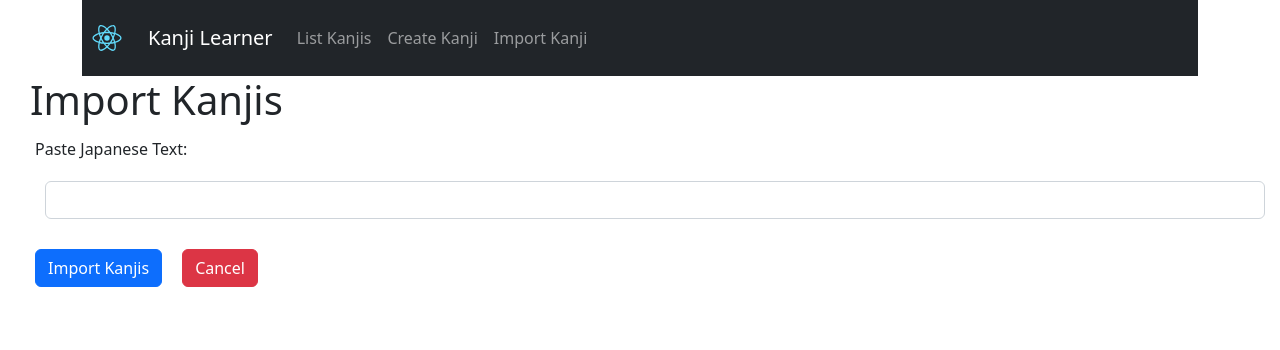
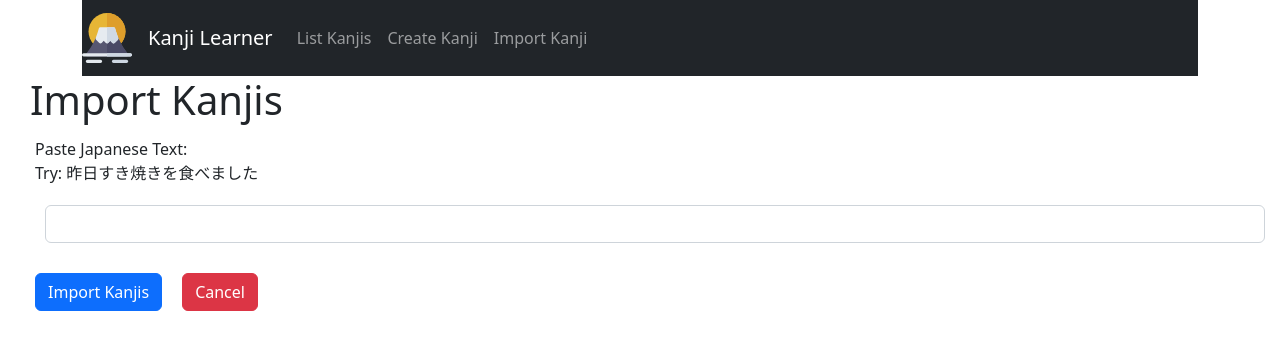
Before and after one commit to andtos/Kanji-Learner, a React (Create React App) app in the folder frontend/: page /kanjis/import in a window 1280 px wide. Shown: the top 350 px of the page. Built offline with nearby package versions, Linux system fonts and the light colour scheme.

Commit message:
changed logo

```diff
--- a/frontend/src/pages/KanjisImport.jsx
+++ b/frontend/src/pages/KanjisImport.jsx
@@ -85,7 +85,8 @@ class KanjisImport extends Component {
             <Wrapper>
                 <Title>Import Kanjis</Title>
 
-                <Label>Paste Japanese Text: </Label>
+                <Label>Paste Japanese Text: <br></br>
+                     Try: 昨日すき焼きを食べました</Label>
                 <InputText
                     type="text"
                     value={character}
```
Also changed, not shown: frontend/src/logo.svg.
